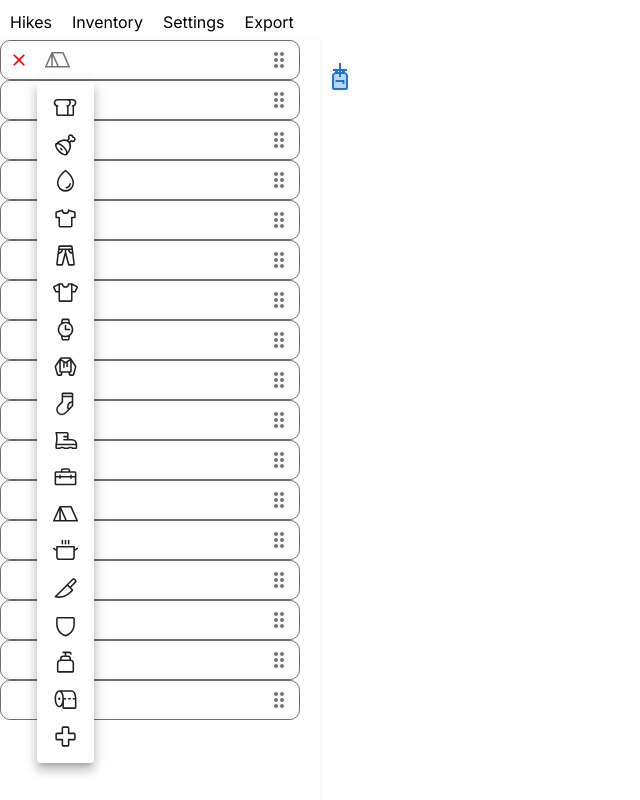
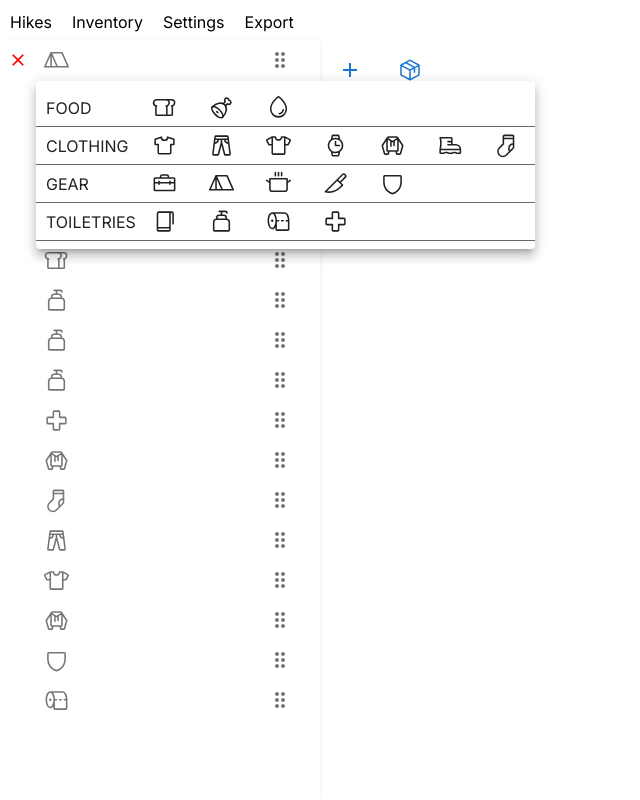
Before and after one commit to bensonfan0/backcountry-frontend, a Next.js app: page /inventory in a window 1280 px wide. Both pictures are taken after a click on the button 57 px from the left and 60 px from the top of the page. Shown: the whole page, without its empty margins (0-640 px from the left). Built offline with nearby package versions, Linux system fonts and the light colour scheme.

Commit message:
update the menu popup

```diff
--- a/src/app/inventory/page.tsx
+++ b/src/app/inventory/page.tsx
@@ -12,6 +12,7 @@ import { createContext, useState, useReducer, useContext } from 'react';
 import styled from 'styled-components';
 import { CurrentInventory, CurrentInventoryAction, currentInventoryReducer, InventoryActions } from './inventoryReducer';
 import { v4 } from 'uuid';
+import ActionsHeader from '@/components/actionsHeader/actionsHeader';
 
 const ToolContainer = styled.div`
     width: 25%;
@@ -66,7 +67,6 @@ export function createData(eventData: any) {
 
 function Inventory() {
     const [activeId, setActiveId] = useState<string>('')
-    const [uniqueId, setUniqueId] = useState<number>(1000000); // definitely not bulletproof
     const [hoverContainerId, setHoverContainerId] = useState<string>('')
     const [droppableId, setDroppableId] = useState<string>('')
     const [droppedCount, setDroppedCount] = useState<number>(0)
@@ -78,8 +78,7 @@ function Inventory() {
         const containerId = event.active.data.current?.containerId
         const data: Data | undefined = createData(event.active.data.current);
         if (containerId && containerId === TOOL_WINDOW_ID) { // create a new guy
-            data.id = `${data.name}-${String(uniqueId)}`
-            setUniqueId(uniqueId + 1)
+            data.id = `${data.name}-${v4()}`
         }
         if (data === undefined) return
         setData(data);
@@ -97,7 +96,7 @@ function Inventory() {
         if (!(event.over.id in currentInventory)) return
         const newData: Data = {
             ...data,
-            id: `${data.name}-${String(uniqueId)}` // overwrite id
+            id: `${data.name}-${v4()}` // overwrite id
         }
         currentInventoryDispatcher({
             type: InventoryActions.ADD_TOOL,
@@ -107,7 +106,6 @@ function Inventory() {
             }
         })
         setActiveId('')
-        setUniqueId(uniqueId + 1)
         setHoverContainerId('')
     }
 
@@ -122,12 +120,10 @@ function Inventory() {
             currentInventoryDispatcher({
                 type: InventoryActions.SPLICE,
                 payload: {
-                    // currentData: createData(active.data.current),
                     toolId: active.data.current.id,
                     containerId: active.data.current.containerId,
                     overToolId: over.data.current.id,
                     overContainerId: over.data.current.containerId,
-                    uniqueId: uniqueId,
                 }
             })
             currentInventoryDispatcher({
@@ -141,7 +137,6 @@ function Inventory() {
                     }
                 }
             })
-            setUniqueId(uniqueId + 1);
         }
     }
 
@@ -160,11 +155,12 @@ function Inventory() {
                             <ToolWindow />
                         </ToolContainer>
                         <PackContainer>
+                            <ActionsHeader />
                             <ContainerWindow />
                         </PackContainer>
 
                         <DragOverlay>
-                            {activeId !== '' && data && <DraggableTool _data={data} hoveredRow={''} setHoveredRow={(id: string) => { }} deleteClick={(id: string) => { }} containerId={hoverContainerId} />}
+                            {activeId !== '' && data && <DraggableTool _data={data} ishovering={true} containerId={hoverContainerId} />}
                         </DragOverlay>
                     </DndContext>
                 </DroppedDataContext.Provider>
--- /dev/null
+++ b/src/components/actionsHeader/actionsHeader.tsx
@@ -0,0 +1,67 @@
+import React from 'react';
+import styled from 'styled-components';
+import Link from 'next/link';
+import { useCurrentInventoryState } from '@/app/inventory/page';
+import { InventoryActions } from '@/app/inventory/inventoryReducer';
+import { Category, TOOL_WINDOW_ID } from '@/data/constants';
+import { v4 } from 'uuid';
+import { IconButton } from '@mui/material';
+import AddIcon from '@mui/icons-material/Add';
+import { Package } from '@phosphor-icons/react';
+
+const ActionsHeaderContainer = styled.div`
+    display: flex;
+    flex-direction: row;
+    height: 40px;
+`;
+
+
+const ListItem = styled.div`
+    padding: 10px 10px 0 10px;
+    cursor: pointer;
+`;
+
+const ActionsHeader: React.FC = () => {
+    const currentInventoryContext = useCurrentInventoryState()
+
+    const addClick = () => {
+        currentInventoryContext.currentInventoryDispatcher({
+            type: InventoryActions.ADD_TOOL,
+            payload: {
+                newTool: {
+                    id: String(v4()),
+                    name: '',
+                    category: Category.CLOTHING,
+                    weight: 0,
+                },
+                containerId: TOOL_WINDOW_ID,
+            }
+        })
+    }
+
+    const addBackpack = () => {
+        currentInventoryContext.currentInventoryDispatcher({
+            type: InventoryActions.ADD_CONTAINER,
+            payload: {
+                containerId: `backpack ${v4()}`
+            }
+        })
+    }
+
+    return (
+        <ActionsHeaderContainer>
+            <ListItem>
+                <IconButton onClick={addClick} color="primary" aria-label="add-gear">
+                    <AddIcon />
+                </IconButton>
+            </ListItem>
+            <ListItem>
+                <IconButton onClick={addBackpack} color="primary">
+                    <Package />
+                </IconButton>
+            </ListItem>
+        </ActionsHeaderContainer>
+    );
+};
+
+export default ActionsHeader;
--- a/src/components/container/containerWindow.tsx
+++ b/src/components/container/containerWindow.tsx
@@ -1,7 +1,5 @@
 import React, { useState } from 'react';
 import styled from 'styled-components';
-import BackpackTwoToneIcon from '@mui/icons-material/BackpackTwoTone';
-import IconButton from '@mui/material/IconButton';
 import DroppableContainer from './droppableContainer';
 import { useCurrentInventoryState } from '@/app/inventory/page';
 import { TOOL_WINDOW_ID } from '@/data/constants';
@@ -11,27 +9,15 @@ interface CardProps {
 }
 
 const ContainerDiv = styled.div`
-    /* flex: 1; */
     overflow-y: auto;
-    height: calc(100vh - 80px);
+    height: calc(100vh - 160px); // two bars (top and action bar)
     margin: 20px 0 0 0;
 `
 
 const ContainerWindow = ({ }: CardProps) => {
     const [hoveredContainer, setHoveredContainer] = useState<string>('');
-    const [uniqueId, setUniqueId] = useState<number>(0);
 
     const currentInventoryContext = useCurrentInventoryState();
-
-    const addBackpack = () => {
-        setUniqueId(uniqueId + 1)
-        currentInventoryContext.currentInventoryDispatcher({
-            type: InventoryActions.ADD_CONTAINER,
-            payload: {
-                containerId: `backpack ${uniqueId}`
-            }
-        })
-    }
 
     const deleteClick = (id: string) => {
         currentInventoryContext.currentInventoryDispatcher({
@@ -44,9 +30,6 @@ const ContainerWindow = ({ }: CardProps) => {
 
     return (
         <ContainerDiv>
-            <IconButton onClick={addBackpack} color="primary">
-                <BackpackTwoToneIcon />
-            </IconButton>
             {
                 Object.keys(currentInventoryContext.currentInventory).map((value) => {
                     if (value === TOOL_WINDOW_ID) return
--- a/src/components/tool/draggableTool.tsx
+++ b/src/components/tool/draggableTool.tsx
@@ -6,7 +6,7 @@ import { Data } from './toolWindow';
 import DragIndicatorIcon from '@mui/icons-material/DragIndicator';
 import { Menu, MenuItem } from '@mui/material';
 
-import { Category, categoryToIconMappings, TOOL_WINDOW_ID } from '@/data/constants';
+import { Category, categoryToIconMappings, categoryToIconMappingsNew, TOOL_WINDOW_ID } from '@/data/constants';
 import { useSortable } from '@dnd-kit/sortable';
 import { CSS } from '@dnd-kit/utilities';
 import { useCurrentInventoryState } from '@/app/inventory/page';
@@ -48,15 +48,34 @@ const StyledInput = styled.input`
     /* Add any other styles */
 `;
 
+const MenuRow = styled.div`
+    display: flex;
+    flex-direction: row;
+    align-items: center;
+`
+
+const MenuRowBottomBorder = styled.div`
+    display: flex;
+    flex-direction: row;
+    align-items: center;
+    border-bottom: 0.5px solid #676767 ;
+`
+
+const MenuCategoryDiv = styled.div`
+    padding: 0 0 0 10px;
+    width: 100px;
+`
+
 interface DraggableComponentProps {
     _data: Data;
-    hoveredRow: string;
     containerId: string;
-    setHoveredRow: (id: string) => void;
-    deleteClick: (id: string) => void;
+    hoveredRow?: string;
+    ishovering?: boolean;
+    setHoveredRow?: (id: string) => void;
+    deleteClick?: (id: string) => void;
 }
 
-const DraggableTool = ({ _data, hoveredRow, setHoveredRow, deleteClick, containerId }: DraggableComponentProps) => {
+const DraggableTool = ({ _data, containerId, hoveredRow='', setHoveredRow = (id)=>{}, deleteClick = (id)=>{}, ishovering }: DraggableComponentProps) => {
     const [id, _] = useState<string>(_data.id);
     const [data, setData] = useState<Data>(_data);
     const [isEditingName, setIsEditingName] = useState<boolean>(false);
@@ -155,6 +174,7 @@ const DraggableTool = ({ _data, hoveredRow, setHoveredRow, deleteClick, containe
             onMouseLeave={handleMouseLeave}
             id={data.id}
             containerId={containerId}
+            ishovering={ishovering}
         >
             <IconButton
                 sx={{ visibility: hoveredRow === data.id ? '' : 'hidden' }}
@@ -174,14 +194,38 @@ const DraggableTool = ({ _data, hoveredRow, setHoveredRow, deleteClick, containe
                     role: 'listbox',
                 }}
             >
-                {Object.entries(categoryToIconMappings).map(([_, value]) => (
+                {Object.entries(categoryToIconMappingsNew).map(([_, category]) => (
+                    <MenuRowBottomBorder
+                        key={category.label}
+                    >
+                        <MenuCategoryDiv>
+                            {category.label}
+                        </MenuCategoryDiv>
+                        <MenuItem
+                            onClick={(event) => handleMenuItemClick(event, category.label)}
+                        >
+                            {category.icon}
+                        </MenuItem>
+                        <MenuRow style={{ display: 'flex', flexDirection: 'row' }}>
+                            {Object.entries(category.subCategories).map(([_, subCategory]) => (
+                                <MenuItem
+                                    key={subCategory.label}
+                                    onClick={(event) => handleMenuItemClick(event, subCategory.label)}
+                                >
+                                    {subCategory.icon}
+                                </MenuItem>
+                            ))}
+                        </MenuRow>
+                    </MenuRowBottomBorder>
+                ))}
+                {/* {Object.entries(categoryToIconMappings).map(([_, value]) => (
                     <MenuItem
                         key={value.label}
                         onClick={(event) => handleMenuItemClick(event, value.label)}
                     >
                         {value.icon}
                     </MenuItem>
-                ))}
+                ))} */}
             </Menu>
             <IconButton onClick={handleClickListItem}>
                 {selectedIcon}
@@ -220,14 +264,15 @@ const DraggableTool = ({ _data, hoveredRow, setHoveredRow, deleteClick, containe
 
 interface DraggableItemProps {
     data: Data;
-    children?: React.ReactNode;
     id: string;
     containerId: string;
+    ishovering?: boolean;
+    children?: React.ReactNode;
     onMouseEnter?: React.MouseEventHandler<HTMLTableRowElement>;
     onMouseLeave?: React.MouseEventHandler<HTMLTableRowElement>;
 }
 
-const DraggableItem: React.FC<DraggableItemProps> = ({ data, children, id, onMouseEnter, onMouseLeave, containerId }) => {
+const DraggableItem: React.FC<DraggableItemProps> = ({ data, children, id, onMouseEnter, onMouseLeave, containerId, ishovering }) => {
 
     let dataFordndContext = {
         ...data,
@@ -243,13 +288,19 @@ const DraggableItem: React.FC<DraggableItemProps> = ({ data, children, id, onMou
         display: 'flex',
         flexDirection: 'row',
         alignItems: 'center',
-        color: isDragging ? 'rgba(28, 149, 255, 0.806)' : '',
         height: '40px',
         width: '100%',
-        backgroundColor: '#fff',
-        border: isDragging ? '1px solid rgba(28, 149, 255, 0.806)' : '0.5px solid #6f6f6f',
         borderRadius: '10px',
     };
+
+    if (ishovering || isDragging) {
+        style = {
+            ...style,
+            color: 'rgba(28, 149, 255, 0.806)',
+            backgroundColor: 'rgb(231, 243, 255)',
+            border: '1px solid rgba(28, 149, 255, 0.806)',
+        }
+    }
 
     const styleSortable: React.CSSProperties = {
         transform: CSS.Transform.toString(transform),
--- a/src/components/tool/toolWindow.tsx
+++ b/src/components/tool/toolWindow.tsx
@@ -1,7 +1,5 @@
 import React, { useEffect, useState } from 'react';
 import styled from 'styled-components';
-import IconButton from '@mui/material/IconButton';
-import AddIcon from '@mui/icons-material/Add';
 import DraggableTool from './draggableTool';
 import { TEST_DATA } from '@/data/testData';
 import { Category, TOOL_WINDOW_ID } from '@/data/constants';
@@ -38,11 +36,6 @@ const ToolContainerBody = styled.div`
     overflow-y: scroll;
 `
 
-const ButtonContainer = styled.div`
-    padding: 10px 0 0 0;
-    width: 20%;
-`
-
 export interface Data {
     id: string;
     name: string;
@@ -50,11 +43,8 @@ export interface Data {
     weight: number;
 }
 
-let initData: Data[] = TEST_DATA
-
 const ToolWindow: React.FC = () => {
     const [hoveredRow, setHoveredRow] = useState<string>('');
-    const [uniqueId, setUniqueId] = useState<number>(initData.length);
 
     const currentInventoryContext = useCurrentInventoryState();
 
@@ -73,22 +63,6 @@ const ToolWindow: React.FC = () => {
             }
         })
     }, [])
-
-    const addClick = () => {
-        currentInventoryContext.currentInventoryDispatcher({
-            type: InventoryActions.ADD_TOOL,
-            payload: {
-                newTool: {
-                    id: String(uniqueId),
-                    name: '',
-                    category: Category.CLOTHING,
-                    weight: 0,
-                },
-                containerId: TOOL_WINDOW_ID,
-            }
-        })
-        setUniqueId(uniqueId + 1);
-    }
 
     const deleteClick = (toolId: string) => {
         currentInventoryContext.currentInventoryDispatcher({
@@ -114,11 +88,6 @@ const ToolWindow: React.FC = () => {
                     </SortableContext>
                 </ToolContainerBody>
             </ToolScrollTable>
-            <ButtonContainer>
-                <IconButton onClick={addClick} color="primary" aria-label="add-gear">
-                    <AddIcon />
-                </IconButton>
-            </ButtonContainer>
         </Container>
     );
 };
--- a/src/data/constants.tsx
+++ b/src/data/constants.tsx
@@ -14,45 +14,46 @@ import {
     Shield,
     ToiletPaper,
     Drop,
-    FirstAid
+    FirstAid,
+    Towel
 } from '@phosphor-icons/react';
 import {
     IconShirt,
-    IconBaguette,
     IconMeat,
-    IconSock,
-    IconTent,
 } from '@tabler/icons-react';
 
 export enum Category {
-    FOOD,
-    MEAT,
-    WATER,
+    FOOD = "FOOD",
+    MEAT = "MEAT",
+    WATER = "WATER",
 
-    CLOTHING,
-    PANTS,
-    SHIRT,
-    ACCESSORIES,
-    JACKET,
-    SOCK,
-    BOOT,
+    CLOTHING = "CLOTHING",
+    PANTS = "PANTS",
+    SHIRT = "SHIRT",
+    ACCESSORIES = "ACCESSORIES",
+    JACKET = "JACKET",
+    SOCK = "SOCK",
+    BOOT = "BOOT",
 
-    GEAR,
-    TENT,
-    COOKWARE,
-    KNIFE,
-    DEFENCE,
+    GEAR = "GEAR",
+    TENT = "TENT",
+    COOKWARE = "COOKWARE",
+    KNIFE = "KNIFE",
+    DEFENCE = "DEFENCE",
 
-    HYGIENE,
-    TOILETPAPER,
-    FIRSTAID,
+    TOILETRIES = "TOILETRIES",
+    HYGIENE = "HYGIENE",
+    TOILETPAPER = "TOILETPAPER",
+    FIRSTAID = "FIRSTAID",
 }
 
 export const categoryToIconMappings = {
+    // food
     [Category.FOOD]: { icon: <Bread size={25} />, label: Category.FOOD },
     [Category.MEAT]: { icon: <IconMeat stroke={1.5} size={25} />, label: Category.MEAT },
     [Category.WATER]: { icon: <Drop size={25} />, label: Category.WATER },
 
+    // clothing
     [Category.CLOTHING]: { icon: <IconShirt stroke={1.5} size={25} />, label: Category.CLOTHING },
     [Category.PANTS]: { icon: <Pants size={25} />, label: Category.PANTS },
     [Category.SHIRT]: { icon: <TShirt size={25} />, label: Category.SHIRT },
@@ -61,15 +62,67 @@ export const categoryToIconMappings = {
     [Category.BOOT]: { icon: <Boot size={25} />, label: Category.BOOT },
     [Category.SOCK]: { icon: <Sock size={25} />, label: Category.SOCK },
 
+    // gear
     [Category.GEAR]: { icon: <Toolbox size={25} />, label: Category.GEAR },
     [Category.TENT]: { icon: <Tent size={25} />, label: Category.TENT },
     [Category.COOKWARE]: { icon: <CookingPot size={25} />, label: Category.COOKWARE },
     [Category.KNIFE]: { icon: <Knife size={25} />, label: Category.KNIFE },
     [Category.DEFENCE]: { icon: <Shield size={25} />, label: Category.DEFENCE },
 
+    // toiletries
+    [Category.TOILETRIES]: { icon: <Towel size={25} />, label: Category.TOILETRIES },
     [Category.HYGIENE]: { icon: <HandSoap size={25} />, label: Category.HYGIENE },
     [Category.TOILETPAPER]: { icon: <ToiletPaper size={25} />, label: Category.TOILETPAPER },
     [Category.FIRSTAID]: { icon: <FirstAid size={25} />, label: Category.FIRSTAID },
 };
 
+export const categoryToIconMappingsNew = {
+    // food
+    [Category.FOOD]: {
+        icon: <Bread size={25} />,
+        label: Category.FOOD,
+        subCategories: {
+            [Category.MEAT]: { icon: <IconMeat stroke={1.5} size={25} />, label: Category.MEAT },
+            [Category.WATER]: { icon: <Drop size={25} />, label: Category.WATER },
+        }
+    },
+
+    // clothing
+    [Category.CLOTHING]: {
+        icon: <IconShirt stroke={1.5} size={25} />,
+        label: Category.CLOTHING,
+        subCategories: {
+            [Category.PANTS]: { icon: <Pants size={25} />, label: Category.PANTS },
+            [Category.SHIRT]: { icon: <TShirt size={25} />, label: Category.SHIRT },
+            [Category.ACCESSORIES]: { icon: <Watch size={25} />, label: Category.ACCESSORIES },
+            [Category.JACKET]: { icon: <Hoodie size={25} />, label: Category.JACKET },
+            [Category.BOOT]: { icon: <Boot size={25} />, label: Category.BOOT },
+            [Category.SOCK]: { icon: <Sock size={25} />, label: Category.SOCK },
+        }
+    },
+
+    // gear
+    [Category.GEAR]: {
+        icon: <Toolbox size={25} />,
+        label: Category.GEAR,
+        subCategories: {
+            [Category.TENT]: { icon: <Tent size={25} />, label: Category.TENT },
+            [Category.COOKWARE]: { icon: <CookingPot size={25} />, label: Category.COOKWARE },
+            [Category.KNIFE]: { icon: <Knife size={25} />, label: Category.KNIFE },
+            [Category.DEFENCE]: { icon: <Shield size={25} />, label: Category.DEFENCE },
+        }
+    },
+
+    // toiletries
+    [Category.TOILETRIES]: {
+        icon: <Towel size={25} />,
+        label: Category.TOILETRIES,
+        subCategories: {
+            [Category.HYGIENE]: { icon: <HandSoap size={25} />, label: Category.HYGIENE },
+            [Category.TOILETPAPER]: { icon: <ToiletPaper size={25} />, label: Category.TOILETPAPER },
+            [Category.FIRSTAID]: { icon: <FirstAid size={25} />, label: Category.FIRSTAID },
+        }
+    }
+};
+
 export const TOOL_WINDOW_ID = 'window-tool'
```
Also changed, not shown: src/app/inventory/inventoryReducer.tsx (+4 -16 lines).
